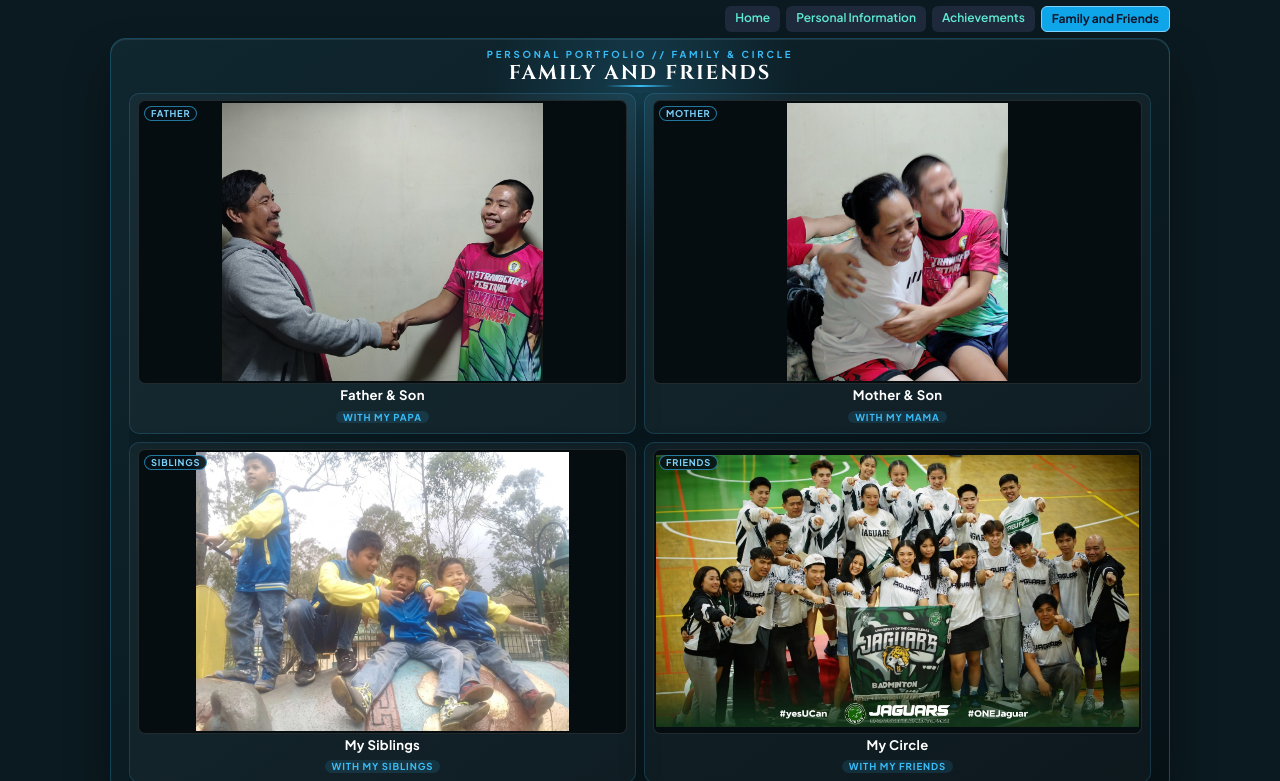
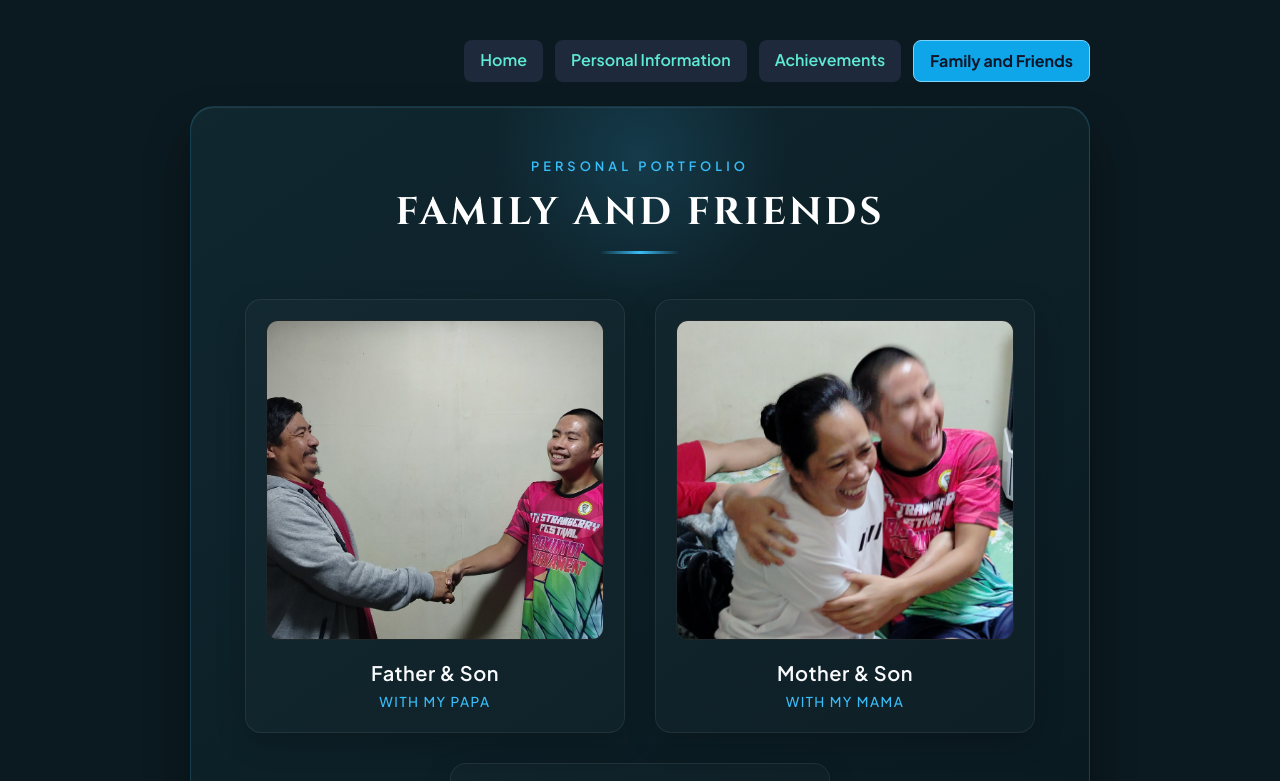
Before and after one commit to pinlacmarcial1-bot/marcialpinlac, a plain HTML site: page family.html in a window 1280 px wide. Shown: the top 781 px of the page. Drawn offline with nearby package versions, Linux system fonts and the light colour scheme.

Commit message:
Update family.html

```diff
--- a/family.html
+++ b/family.html
@@ -20,30 +20,24 @@
             padding: 0;
         }
 
-        html, body {
+        body {
             font-family: 'Plus Jakarta Sans', sans-serif;
             background-color: #0b1a20;
             color: #ffffff;
-            width: 100vw;
-            height: 100dvh;
-            overflow: hidden;
+            min-height: 100vh;
         }
 
         .family-container {
             width: 100%;
-            max-width: 1060px;
-            height: calc(100dvh - 44px);
+            max-width: 900px;
             background: linear-gradient(145deg, #102730 0%, #061116 100%);
-            border: 1px solid rgba(56, 189, 248, 0.28);
-            border-radius: 16px;
-            padding: 10px 18px;
+            border: 1px solid rgba(56, 189, 248, 0.2);
+            border-radius: 24px;
+            padding: 50px 40px;
             box-shadow: 0 25px 50px -12px rgba(0, 0, 0, 0.7),
                         inset 0 1px 1px rgba(255, 255, 255, 0.1);
             position: relative;
             overflow: hidden;
-            display: flex;
-            flex-direction: column;
-            justify-content: space-between;
         }
 
         /* Ambient background glow */
@@ -53,41 +47,38 @@
             top: -100px;
             left: 50%;
             transform: translateX(-50%);
-            width: 320px;
-            height: 320px;
-            background: radial-gradient(circle, rgba(56, 189, 248, 0.18) 0%, rgba(0, 0, 0, 0) 70%);
+            width: 300px;
+            height: 300px;
+            background: radial-gradient(circle, rgba(56, 189, 248, 0.15) 0%, rgba(0, 0, 0, 0) 70%);
             pointer-events: none;
         }
 
         /* Upper Middle Header */
         .family-header {
             text-align: center;
-            margin-bottom: 6px;
+            margin-bottom: 45px;
             position: relative;
-            flex-shrink: 0;
         }
 
         .family-header .sub-title {
-            font-size: 0.6rem;
+            font-size: 0.8rem;
             text-transform: uppercase;
-            letter-spacing: 2.8px;
+            letter-spacing: 4px;
             color: #38bdf8;
-            font-weight: 700;
-            line-height: 1.1;
-            margin-bottom: 1px;
+            font-weight: 600;
+            margin-bottom: 8px;
         }
 
         .family-header h2 {
             font-family: 'Cinzel', serif;
-            font-size: 1.25rem;
+            font-size: 2.4rem;
             font-weight: 700;
-            letter-spacing: 2px;
+            letter-spacing: 3px;
             color: #ffffff;
             text-transform: uppercase;
             display: inline-block;
             position: relative;
-            padding-bottom: 3px;
-            line-height: 1.15;
+            padding-bottom: 12px;
         }
 
         .family-header h2::after {
@@ -96,138 +87,123 @@
             bottom: 0;
             left: 50%;
             transform: translateX(-50%);
-            width: 68px;
-            height: 2px;
+            width: 80px;
+            height: 3px;
             background: linear-gradient(90deg, transparent, #38bdf8, transparent);
             border-radius: 2px;
         }
 
         .family-grid {
-            display: grid;
-            grid-template-columns: repeat(2, minmax(0, 1fr));
-            grid-template-rows: repeat(2, minmax(0, 1fr));
-            gap: 8px;
-            flex: 1;
-            min-height: 0;
-            overflow: hidden;
+            display: flex;
+            justify-content: center;
+            align-items: center;
+            gap: 30px;
+            flex-wrap: wrap;
         }
 
         .family-card {
-            background: rgba(255, 255, 255, 0.03);
-            border: 1px solid rgba(56, 189, 248, 0.18);
-            border-radius: 10px;
-            padding: 6px 8px;
-            transition: all 0.3s cubic-bezier(0.16, 1, 0.3, 1);
+            flex: 1;
+            min-width: 280px;
+            max-width: 380px;
+            background: rgba(255, 255, 255, 0.02);
+            border: 1px solid rgba(255, 255, 255, 0.07);
+            border-radius: 16px;
+            padding: 20px;
+            transition: all 0.4s cubic-bezier(0.16, 1, 0.3, 1);
             position: relative;
-            box-shadow: 0 10px 25px rgba(0, 0, 0, 0.25);
-            display: flex;
-            flex-direction: column;
-            justify-content: space-between;
-            min-height: 0;
-            overflow: hidden;
+            box-shadow: 0 10px 30px rgba(0, 0, 0, 0.2);
+        }
+
+        /* Full width style for the bottom card to center it nicely underneath */
+        .family-card.full-width {
+            max-width: 790px;
+            flex-basis: 100%;
         }
 
         .family-card:hover {
-            transform: translateY(-2px);
-            background: rgba(56, 189, 248, 0.06);
-            border-color: rgba(56, 189, 248, 0.65);
-            box-shadow: 0 14px 30px rgba(0, 0, 0, 0.45),
-                        0 0 18px rgba(56, 189, 248, 0.2);
+            transform: translateY(-8px);
+            background: rgba(255, 255, 255, 0.05);
+            border-color: rgba(56, 189, 248, 0.4);
+            box-shadow: 0 20px 40px rgba(0, 0, 0, 0.5),
+                        0 0 20px rgba(56, 189, 248, 0.15);
         }
 
-        /* Highlight badge on top-left of photo */
-        .role-badge {
-            position: absolute;
-            top: 5px;
-            left: 5px;
-            z-index: 2;
-            background: rgba(6, 17, 22, 0.88);
-            border: 1px solid rgba(56, 189, 248, 0.6);
-            color: #7dd3fc;
-            font-size: 0.58rem;
-            font-weight: 700;
-            text-transform: uppercase;
-            letter-spacing: 0.8px;
-            padding: 1.5px 6px;
-            border-radius: 999px;
-            backdrop-filter: blur(4px);
-            line-height: 1.1;
-        }
-
-        /* Show full uncropped picture inside each box without overflowing */
+        /* Fixed image framing for exact equal dimensions */
         .photo-wrapper {
             width: 100%;
-            flex: 1;
-            min-height: 0;
-            border-radius: 7px;
+            height: 320px; /* Locked identical height */
+            border-radius: 12px;
             overflow: hidden;
             background-color: #050d11;
-            border: 1px solid rgba(255, 255, 255, 0.12);
+            border: 1px solid rgba(255, 255, 255, 0.1);
             position: relative;
-            display: flex;
-            align-items: center;
-            justify-content: center;
-            padding: 2px;
         }
 
         .photo-wrapper img {
-            max-width: 100%;
-            max-height: 100%;
-            width: auto;
-            height: auto;
-            object-fit: contain;
+            width: 100%;
+            height: 100%;
+            object-fit: cover; /* Auto-crop to equalize photo dimensions */
             object-position: center;
             display: block;
-            transition: transform 0.4s ease;
+            transition: transform 0.5s ease;
         }
 
         .family-card:hover .photo-wrapper img {
-            transform: scale(1.02);
+            transform: scale(1.03);
         }
 
         .card-caption {
-            margin-top: 4px;
+            margin-top: 18px;
             text-align: center;
-            flex-shrink: 0;
         }
 
         .card-caption h3 {
-            font-size: 0.82rem;
-            font-weight: 700;
-            color: #ffffff;
-            letter-spacing: 0.3px;
-            line-height: 1.1;
+            font-size: 1.25rem;
+            font-weight: 600;
+            color: #f8fafc;
+            letter-spacing: 0.5px;
         }
 
         .card-caption span {
-            display: inline-block;
-            font-size: 0.6rem;
+            display: block;
+            font-size: 0.85rem;
             color: #38bdf8;
-            background: rgba(56, 189, 248, 0.12);
-            padding: 1px 7px;
-            border-radius: 999px;
-            margin-top: 2px;
+            margin-top: 4px;
             text-transform: uppercase;
-            letter-spacing: 0.9px;
-            font-weight: 700;
-            line-height: 1.1;
+            letter-spacing: 1.5px;
+            font-weight: 500;
+        }
+
+        /* Mobile Responsive View */
+        @media (max-width: 680px) {
+            .family-container {
+                padding: 35px 20px;
+            }
+
+            .family-header h2 {
+                font-size: 1.8rem;
+            }
+
+            .photo-wrapper {
+                height: 260px;
+            }
         }
     </style>
 </head>
-<body class="flex flex-col items-center justify-center px-3 py-1.5 relative">
+<body class="flex flex-col items-center justify-center p-6 md:p-10 relative">
 
     <!-- NAVIGATION MENU -->
-    <nav class="w-full max-w-[1060px] flex justify-end gap-1.5 font-semibold mb-1.5 z-20 shrink-0 text-xs">
-        <a href="index.html" class="px-2.5 py-1 rounded-md bg-slate-800 text-teal-300 hover:bg-teal-700 hover:text-white transition-all">
+    <nav class="w-full max-w-[900px] flex justify-end gap-3 font-semibold mb-6 z-20">
+        <a href="index.html" class="px-4 py-2 rounded-lg bg-slate-800 text-teal-300 hover:bg-teal-700 hover:text-white transition-all">
             Home
         </a>
-        <a href="about.html" class="px-2.5 py-1 rounded-md bg-slate-800 text-teal-300 hover:bg-teal-700 hover:text-white transition-all">
+        <a href="about.html" class="px-4 py-2 rounded-lg bg-slate-800 text-teal-300 hover:bg-teal-700 hover:text-white transition-all">
             Personal Information
         </a>
-        <a href="achievements.html" class="px-2.5 py-1 rounded-md bg-slate-800 text-teal-300 hover:bg-teal-700 hover:text-white transition-all">
+        <a href="achievements.html" class="px-4 py-2 rounded-lg bg-slate-800 text-teal-300 hover:bg-teal-700 hover:text-white transition-all">
             Achievements
         </a>
-        <a href="family.html" class="px-2.5 py-1 rounded-md bg-sky-500 text-slate-900 border border-sky-300 font-bold">
+        <a href="family.html" class="px-4 py-2 rounded-lg bg-sky-500 text-slate-900 border border-sky-300 font-bold">
             Family and Friends
         </a>
     </nav>
@@ -236,20 +212,19 @@
     <div class="family-container">
         <!-- Upper Middle Header -->
         <div class="family-header">
-            <div class="sub-title">Personal Portfolio // Family &amp; Circle</div>
+            <div class="sub-title">Personal Portfolio</div>
             <h2>Family and Friends</h2>
         </div>
 
-        <!-- 2x2 Cards Grid -->
+        <!-- Cards Grid -->
         <div class="family-grid">
             <!-- Papa's Box -->
             <div class="family-card">
                 <div class="photo-wrapper">
-                    <span class="role-badge">Father</span>
                     <img src="papa.jpg" alt="Me with Papa">
                 </div>
                 <div class="card-caption">
-                    <h3>Father &amp; Son</h3>
+                    <h3>Father & Son</h3>
                     <span>With My Papa</span>
                 </div>
             </div>
@@ -257,32 +232,34 @@
             <!-- Mama's Box -->
             <div class="family-card">
                 <div class="photo-wrapper">
-                    <span class="role-badge">Mother</span>
                     <img src="mama.jpg" alt="Me with Mama">
                 </div>
                 <div class="card-caption">
-                    <h3>Mother &amp; Son</h3>
+                    <h3>Mother & Son</h3>
                     <span>With My Mama</span>
                 </div>
             </div>
 
-            <!-- My Siblings Box -->
+            <!-- Sibling's Box -->
             <div class="family-card">
                 <div class="photo-wrapper">
-                    <span class="role-badge">Siblings</span>
-                    <img src="Gemini_Generated_Image_x5w0nmx5w0nmx5w0.jpeg" alt="Me with My Siblings">
+                    <img src="sibling.jpg" alt="Me with My Sibling">
                 </div>
                 <div class="card-caption">
-                    <h3>My Siblings</h3>
-                    <span>With My Siblings</span>
+                    <h3>Siblings Bond</h3>
+                    <span>With My Sibling</span>
                 </div>
             </div>
 
-            <!-- Friends Box -->
-            <div class="family-card">
-                <div class="photo-wrapper">
-                    <span class="role-badge">Friends</span>
-                    <img src="freinds.jpg" alt="With My Friends">
+            <!-- Friends Box (Placed underneath) -->
+            <div class="family-card full-width">
+                <div style="display: flex; flex-wrap: wrap; gap: 15px;">
+                    <div class="photo-wrapper" style="flex: 1; min-width: 220px;">
+                        <img src="freinds.jpg" alt="With My Friends">
+                    </div>
+                    <div class="photo-wrapper" style="flex: 1; min-width: 220px;">
+                        <img src="Gemini_Generated_Image_x5w0nmx5w0nmx5w0.jpeg" alt="With My Friends">
+                    </div>
                 </div>
                 <div class="card-caption">
                     <h3>My Circle</h3>
```
